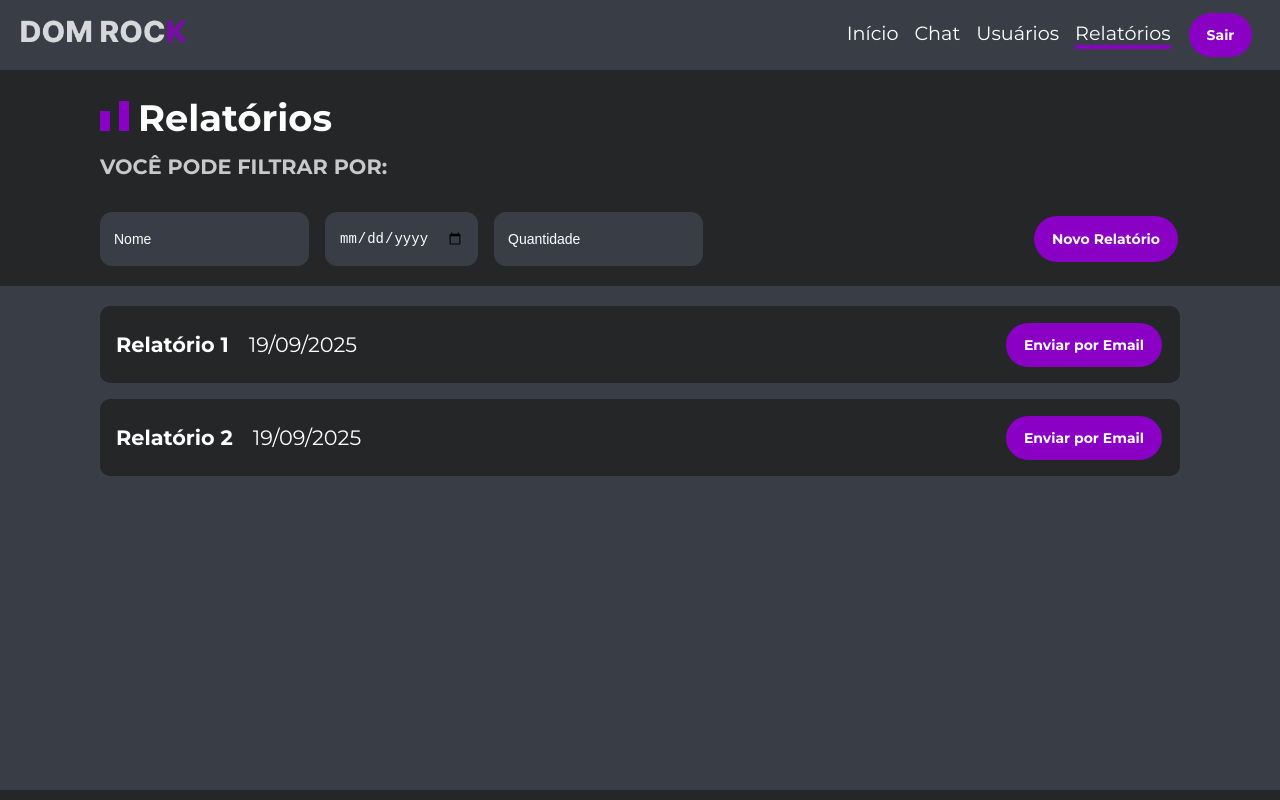
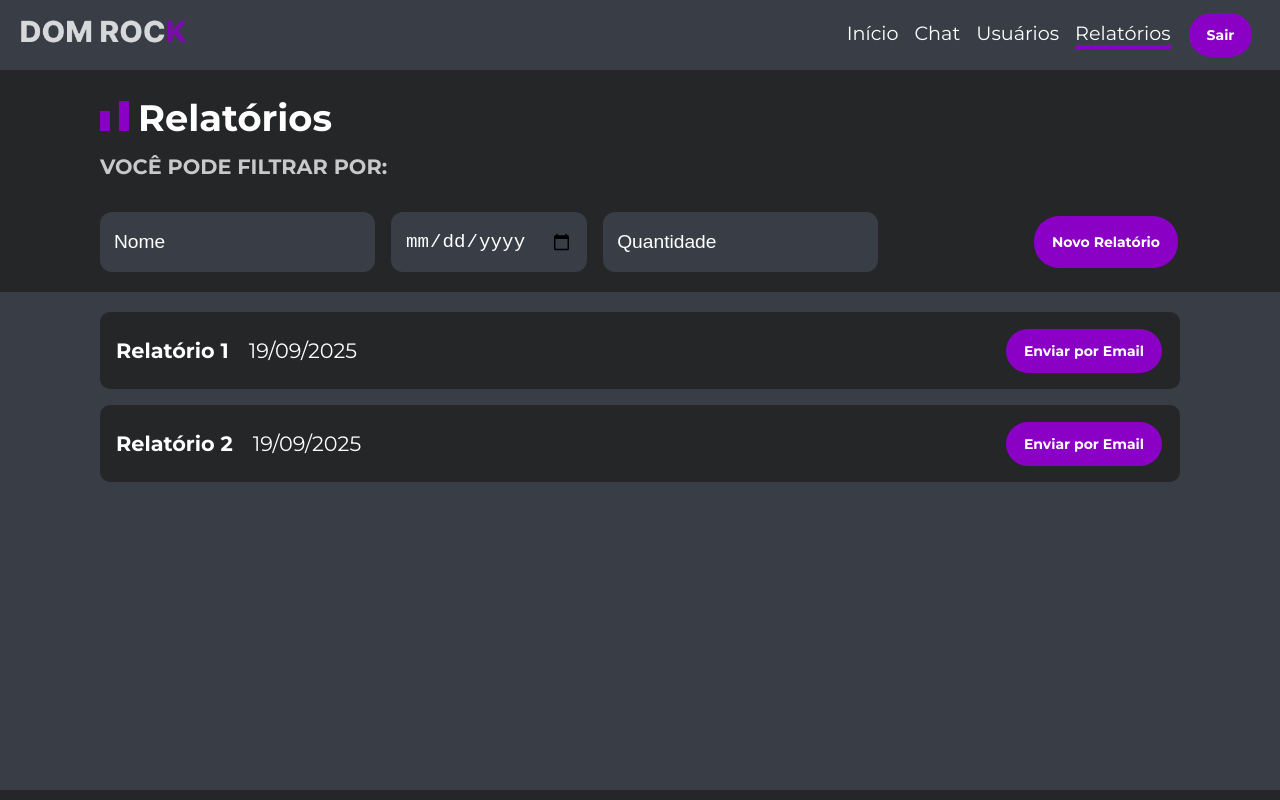
Before and after one commit to Equipe-CodeLand/API-2025.2-Front-End, a React (Create React App) app: page /relatorios in a window 1280 px wide. Shown: the top 800 px of the page. Built offline with nearby package versions, Linux system fonts and the light colour scheme.

Commit message:
🐛fix: pequeno ajuste de fonte.

```diff
--- a/src/styles/filter-input.css
+++ b/src/styles/filter-input.css
@@ -2,7 +2,7 @@
   background-color: #393E46;
   color: #fff;
   border: none;
-  font-size: 14px;
+  font-size: 1.2rem;
   border-radius: 12px;
   padding: 18px 14px;
 }
```
